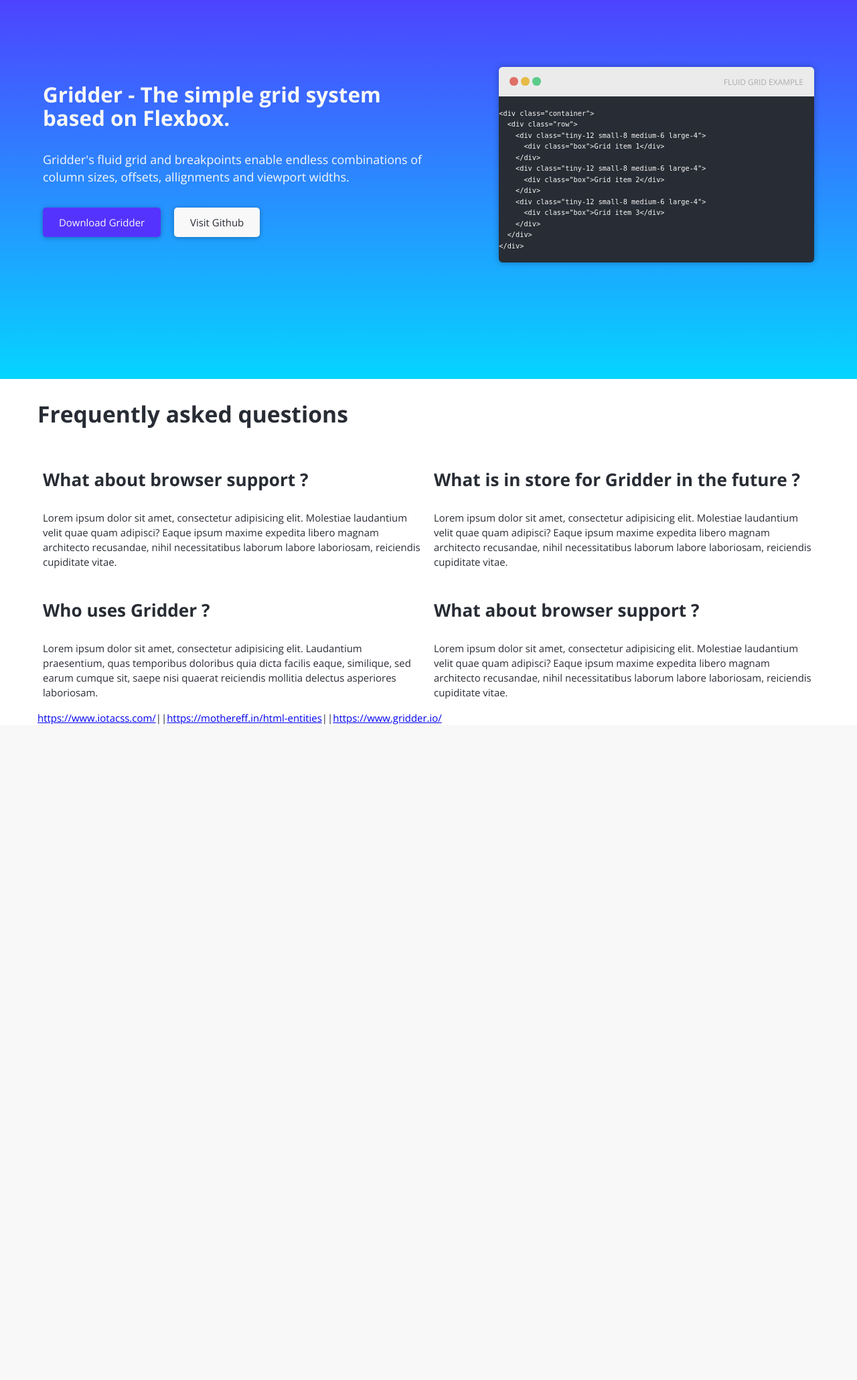
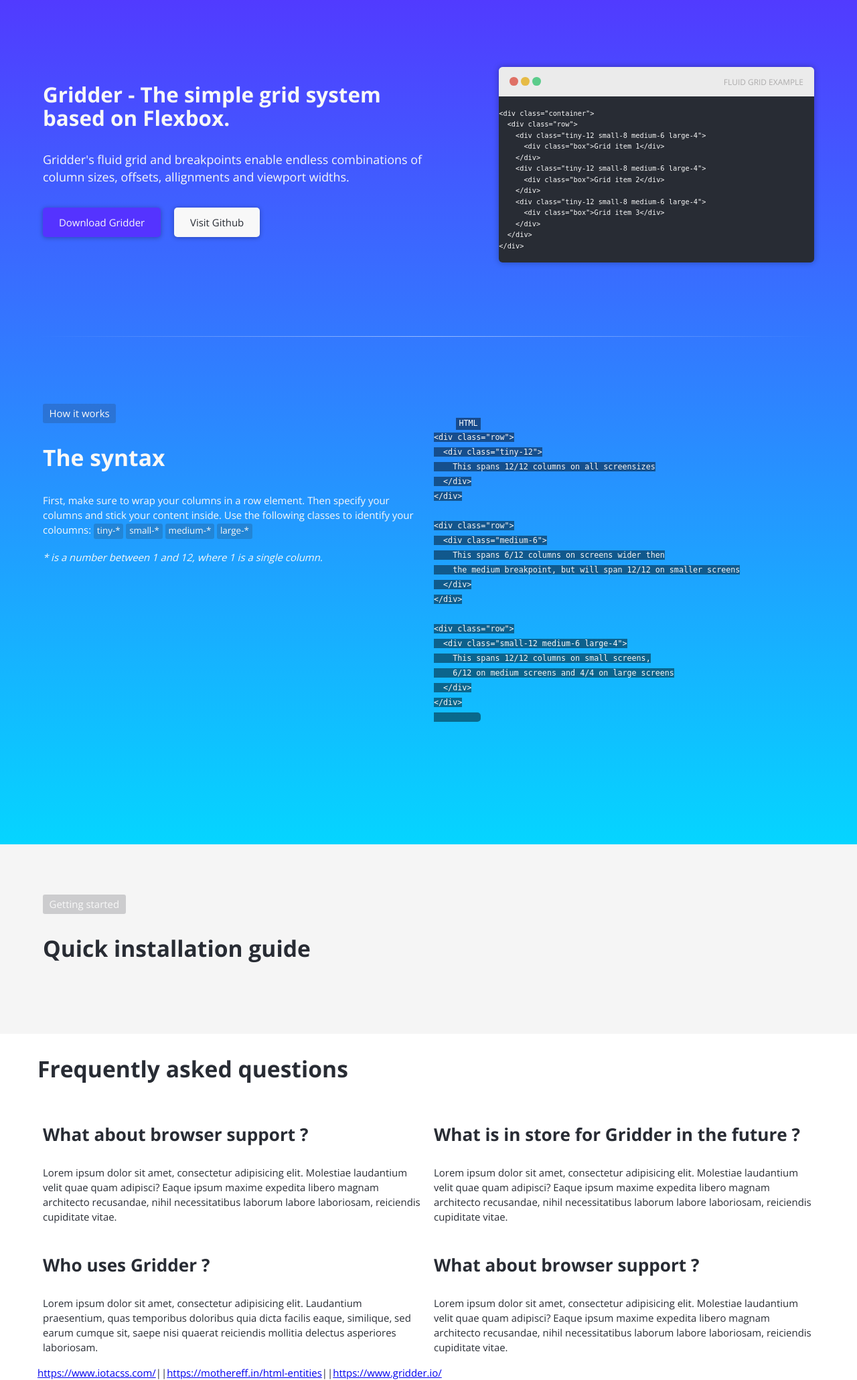
Before and after one commit to triss90/gridder-deprecated, a PHP site: page / in a window 1280 px wide. Shown: the part 64-2125 px from the top of the page at 67% size. Before the commit the page ends 1146 px from the top, so only its background shows below. Run offline with PHP 8.4, Linux system fonts and the light colour scheme; some libraries are stand-ins or nearby versions.

Commit message:
Add syntax description to header

```diff
--- a/assets/css/1-vendor/_highlight-js.scss
+++ b/assets/css/1-vendor/_highlight-js.scss
@@ -94,3 +94,24 @@ hue-6-2: #e6c07b
 .hljs-link {
   text-decoration: underline;
 }
+
+pre {
+  overflow: visible;
+}
+.codeblock {
+  background: rgba(0,0,0,0.45);
+  border-radius: 5px;
+  font-size: 0.8rem;
+  position: relative;
+  overflow-y: visible;
+  text-align: left !important;
+  &:before {
+    content: "HTML";
+    position: absolute;
+    top: 0;
+    right: 0;
+    color: white;
+    background: rgba(0,0,0,0.45);
+    padding: 0 0.3rem;
+  }
+}
--- a/assets/css/3-partials/_devider.scss
+++ b/assets/css/3-partials/_devider.scss
@@ -1,6 +1,6 @@
 .devider {
   width:100%;
   height:1px;
-  margin: 75px 0;
+  margin: 100px 0;
   background-image:linear-gradient(-90deg, rgba(255,255,255,0.00) 0%, rgba(255,255,255,0.50) 50%, rgba(255,255,255,0) 100%);
 }
--- a/assets/css/3-partials/_frontpage.scss
+++ b/assets/css/3-partials/_frontpage.scss
@@ -1,6 +1,7 @@
 .header {
   background: linear-gradient(-180deg, $color1 0%, $color2 100%);
   padding-bottom: 164px;
+  color: $color4;
   @media(max-width: 48em) {
     text-align: center;
     padding-bottom: 64px;
@@ -22,3 +23,8 @@
     }
   }
 }
+
+#getting-started {
+  background: darken($color4, 1%);
+  padding: 75px 0;
+}
--- /dev/null
+++ b/assets/css/3-partials/_labels.scss
@@ -0,0 +1,11 @@
+.label {
+  background: rgba($color5,0.2);
+  color: $color4;
+  padding: 0.2rem 0.6rem;
+  display: inline-block;
+  border-radius: 3px;
+  &.inline {
+    font-size: 0.9rem;
+    padding: 0.1rem 0.3rem;
+  }
+}
--- a/assets/css/style.css
+++ b/assets/css/style.css
@@ -440,6 +440,25 @@ hue-6-2: #e6c07b
 
 .hljs-link {
   text-decoration: underline; }
+
+pre {
+  overflow: visible; }
+
+.codeblock {
+  background: rgba(0, 0, 0, 0.45);
+  border-radius: 5px;
+  font-size: 0.8rem;
+  position: relative;
+  overflow-y: visible;
+  text-align: left !important; }
+  .codeblock:before {
+    content: "HTML";
+    position: absolute;
+    top: 0;
+    right: 0;
+    color: white;
+    background: rgba(0, 0, 0, 0.45);
+    padding: 0 0.3rem; }
 
 /*
 Name: Gridder.io
@@ -1246,7 +1265,8 @@ blockquote {
 
 .header {
   background: linear-gradient(-180deg, #5533FF 0%, #05D5FF 100%);
-  padding-bottom: 164px; }
+  padding-bottom: 164px;
+  color: #f8f8f8; }
   @media (max-width: 48em) {
     .header {
       text-align: center;
@@ -1265,6 +1285,10 @@ blockquote {
     @media (max-width: 48em) {
       .header .subline {
         margin: 3rem 0; } }
+
+#getting-started {
+  background: whitesmoke;
+  padding: 75px 0; }
 
 .browser {
   border-radius: .35rem;
@@ -1326,5 +1350,15 @@ blockquote {
 .devider {
   width: 100%;
   height: 1px;
-  margin: 75px 0;
+  margin: 100px 0;
   background-image: linear-gradient(-90deg, rgba(255, 255, 255, 0) 0%, rgba(255, 255, 255, 0.5) 50%, rgba(255, 255, 255, 0) 100%); }
+
+.label {
+  background: rgba(40, 44, 52, 0.2);
+  color: #f8f8f8;
+  padding: 0.2rem 0.6rem;
+  display: inline-block;
+  border-radius: 3px; }
+  .label.inline {
+    font-size: 0.9rem;
+    padding: 0.1rem 0.3rem; }
--- a/assets/css/style.scss
+++ b/assets/css/style.scss
@@ -13,3 +13,4 @@
 @import '3-partials/browser';
 @import '3-partials/buttons';
 @import '3-partials/devider';
+@import '3-partials/labels';
--- a/index.html
+++ b/index.html
@@ -14,11 +14,9 @@
   <!--Content-->
 
   <header class="header">
-
     <div class="container">
 
       <nav class="navigation">
-
         <a href="/" class="logo">
           <svg id="gridder-logo" width="40px" height="40px" viewBox="0 0 315 313" xmlns="http://www.w3.org/2000/svg">
             <title>Gridder Logo</title>
@@ -30,13 +28,11 @@
           </svg>
           <span class="text">Gridder</span>
         </a>
-
         <div class="navigation-items">
           <a href="#0">Installation guide</a>
           <a href="#0">Examples</a>
           <a href="#0">Docs</a>
         </div>
-
       </nav>
 
       <div class="row">
@@ -46,7 +42,6 @@
           <a href="#0" class="button primary">Download Gridder</a>
           <a href="#0" class="button">Visit Github</a>
         </div>
-
         <div class="tiny-12 small-12 medium-6 medium-offset-0 large-5 large-offset-1">
           <div class="browser">
             <div class="browser-header">
@@ -77,19 +72,62 @@
           </div>
         </div>
       </div>
+
+      <div class="devider"></div>
+
+      <div class="row howto">
+        <div class="tiny-12 small-12 medium-6">
+          <div class="label">How it works</div>
+            <h2>The syntax</h2>
+            <p>First, make sure to wrap your columns in a row element. Then specify your columns and stick your content inside.
+            Use the following classes to identify your coloumns: <span class="label inline">tiny-*</span> <span class="label inline">small-*</span> <span class="label inline">medium-*</span> <span class="label inline">large-*</span></p>
+            <i>* is a number between 1 and 12, where 1 is a single column.</i>
+          </p>
         </div>
+        <div class="tiny-12 small-12 medium-6">
+          <pre><code class="html codeblock">
+&#x3C;div class=&#x22;row&#x22;&#x3E;
+  &#x3C;div class=&#x22;tiny-12&#x22;&#x3E;
+    This spans 12/12 columns on all screensizes
+  &#x3C;/div&#x3E;
+&#x3C;/div&#x3E;
 
+&#x3C;div class=&#x22;row&#x22;&#x3E;
+  &#x3C;div class=&#x22;medium-6&#x22;&#x3E;
+    This spans 6/12 columns on screens wider then
+    the medium breakpoint, but will span 12/12 on smaller screens
+  &#x3C;/div&#x3E;
+&#x3C;/div&#x3E;
+
+&#x3C;div class=&#x22;row&#x22;&#x3E;
+  &#x3C;div class=&#x22;small-12 medium-6 large-4&#x22;&#x3E;
+    This spans 12/12 columns on small screens,
+    6/12 on medium screens and 4/4 on large screens
+  &#x3C;/div&#x3E;
+&#x3C;/div&#x3E;
+          </code></pre>
+        </div>
+      </div>
+    </div>
   </header>
 
 
+  <section id="getting-started">
+    <div class="container">
+      <div class="row">
+        <div class="medium-12">
+          <div class="label">Getting started</div>
+          <h2>Quick installation guide</h2>
+        </div>
+      </div>
+    </div>
+  </section>
+
   <section id="faq">
-
     <div class="container">
-
       <div class="row">
         <h2>Frequently asked questions</h2>
       </div>
-
       <div class="row">
         <div class="medium-6">
           <h3>What about browser support ?</h3>
@@ -100,9 +138,6 @@
           <p>Lorem ipsum dolor sit amet, consectetur adipisicing elit. Molestiae laudantium velit quae quam adipisci? Eaque ipsum maxime expedita libero magnam architecto recusandae, nihil necessitatibus laborum labore laboriosam, reiciendis cupiditate vitae.</p>
         </div>
       </div>
-
-
-
       <div class="row">
         <div class="medium-6">
           <h3>Who uses Gridder ?</h3>
@@ -113,12 +148,7 @@
           <p>Lorem ipsum dolor sit amet, consectetur adipisicing elit. Molestiae laudantium velit quae quam adipisci? Eaque ipsum maxime expedita libero magnam architecto recusandae, nihil necessitatibus laborum labore laboriosam, reiciendis cupiditate vitae.</p>
         </div>
       </div>
-
     </div>
-
-
-
-
   </section>
 
   <footer>
```
Also changed, not shown: 1 other file. Lines whose indentation alone changed are shown as unchanged.
